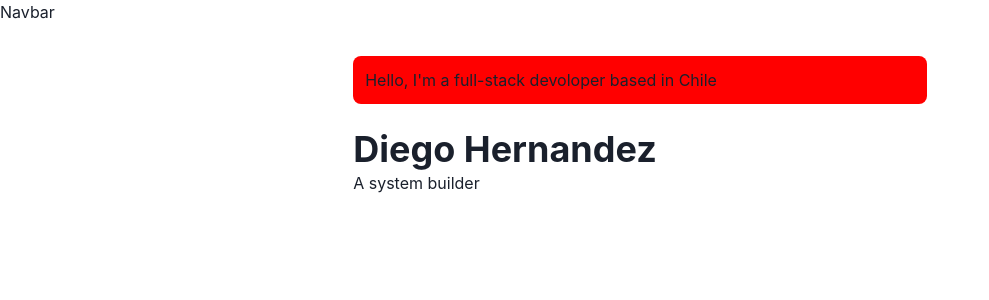
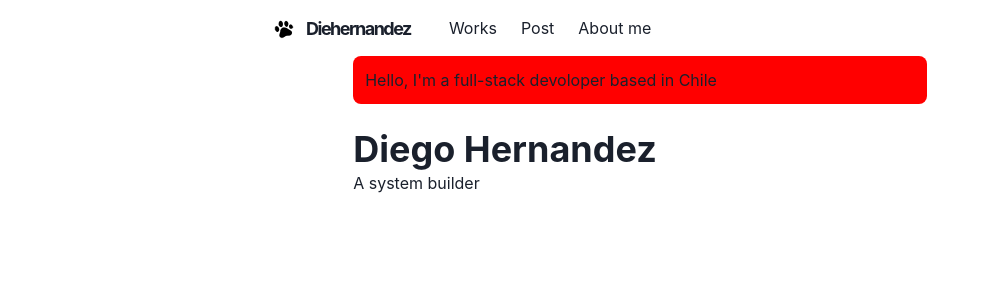
Before and after one commit to diehernandez/portfolio-v2, a Next.js app: page / in a window 1280 px wide. Shown: the top 300 px of the page, without its empty margins (0-989 px from the left). Built offline with nearby package versions, Linux system fonts and the light colour scheme.

Commit message:
feat: add functional navbar

```diff
--- a/components/navbar.js
+++ b/components/navbar.js
@@ -1,5 +1,5 @@
-import Logo from './logo'
-import NextLink from 'next/link'
+import Logo from "./logo";
+import NextLink from "next/link";
 import {
 	Container,
 	Box,
@@ -12,42 +12,134 @@ import {
 	MenuList,
 	MenuButton,
 	IconButton,
-    useColorModeValue
-} from '@chakra-ui/react'
-import { HumburgerIcon } from '@chakra-ui/icons'
+	useColorModeValue,
+} from "@chakra-ui/react";
+import { HamburgerIcon } from "@chakra-ui/icons";
 
 const LinkItem = ({ href, path, children }) => {
-    const active = path === href
-    const inactiveColor = useColorModeValue('gray200', 'whiteAlpha.900')
+	const active = path === href;
+	const inactiveColor = useColorModeValue("gray200", "whiteAlpha.900");
 	return (
 		<NextLink href={href}>
 			<Link
 				p={2}
-                bg={ active ? 'glassTeal' : undefined }
-                color={ active ? '#202023' : inactiveColor }
+				bg={active ? "glassTeal" : undefined}
+				color={active ? "#202023" : inactiveColor}
 			>
 				{children}
 			</Link>
 		</NextLink>
-    )
-}
+	);
+};
 
-const NavBar = props => {
-    const { path } = props
+const NavBar = (props) => {
+	const { path } = props;
 
 	return (
 		<Box
 			position="fixed"
 			as="nav"
 			w="100%"
-        bg={useColorModeValue('ffffff40','#20202380')}
-        style={{backdropFilter:'blur(10px)'}}
+			bg={useColorModeValue("ffffff40", "#20202380")}
+			style={{ backdropFilter: "blur(10px)" }}
 			zIndex={1}
 			{...props}
 		>
-            Navbar
+			<Container
+				display="flex"
+				p={2}
+				maxW="container.md"
+				wrap="wrap"
+				align="center"
+				justify="space-between"
+			>
+				<Flex align="center" mr={5}>
+					<Heading
+						as="h1"
+						size="lg"
+						letterSpacing={"tighter"}
+					>
+						<Logo />
+					</Heading>
+				</Flex>
+				<Stack
+					direction={{ base: "colum", md: "row" }}
+					display={{ base: "none", md: "flex" }}
+					width={{ base: "full", md: "auto" }}
+					alignItems="center"
+					flexGrow={1}
+					mt={{ base: 4, nmd: 0 }}
+				>
+					<LinkItem href="/works" path={path}>
+						Works
+					</LinkItem>
+					<LinkItem href="/post" path={path}>
+						Post
+					</LinkItem>
+					<LinkItem href="/me" path={path}>
+						About me
+					</LinkItem>
+				</Stack>
+				<Box flex={1} align="right">
+					<Box
+						ml={2}
+						display={{
+							base: "inline-block",
+							md: "none",
+						}}
+					>
+						<Menu>
+							<MenuButton
+								as={IconButton}
+								icon={
+									<HamburgerIcon />
+								}
+								variant="outline"
+								arial-label="Options"
+							/>
+							<MenuList>
+								<NextLink
+									href="/"
+									passHref
+								>
+									<MenuItem
+										as={
+											Link
+										}
+									>
+										About me
+									</MenuItem>
+								</NextLink>
+								<NextLink
+									href="/works"
+									passHref
+								>
+									<MenuItem
+										as={
+											Link
+										}
+									>
+										Works
+									</MenuItem>
+								</NextLink>
+								<NextLink
+									href="/post"
+									passHref
+								>
+									<MenuItem
+										as={
+											Link
+										}
+									>
+										Post
+									</MenuItem>
+								</NextLink>
+							</MenuList>
+						</Menu>
 					</Box>
-
-    )
-}
-export default NavBar
+				</Box>
+			</Container>
+		</Box>
+	);
+};
+export default NavBar;
```
Also changed, not shown: 1 other file (tests, documents, lock files or other folders). Lines whose indentation alone changed are shown as unchanged.
